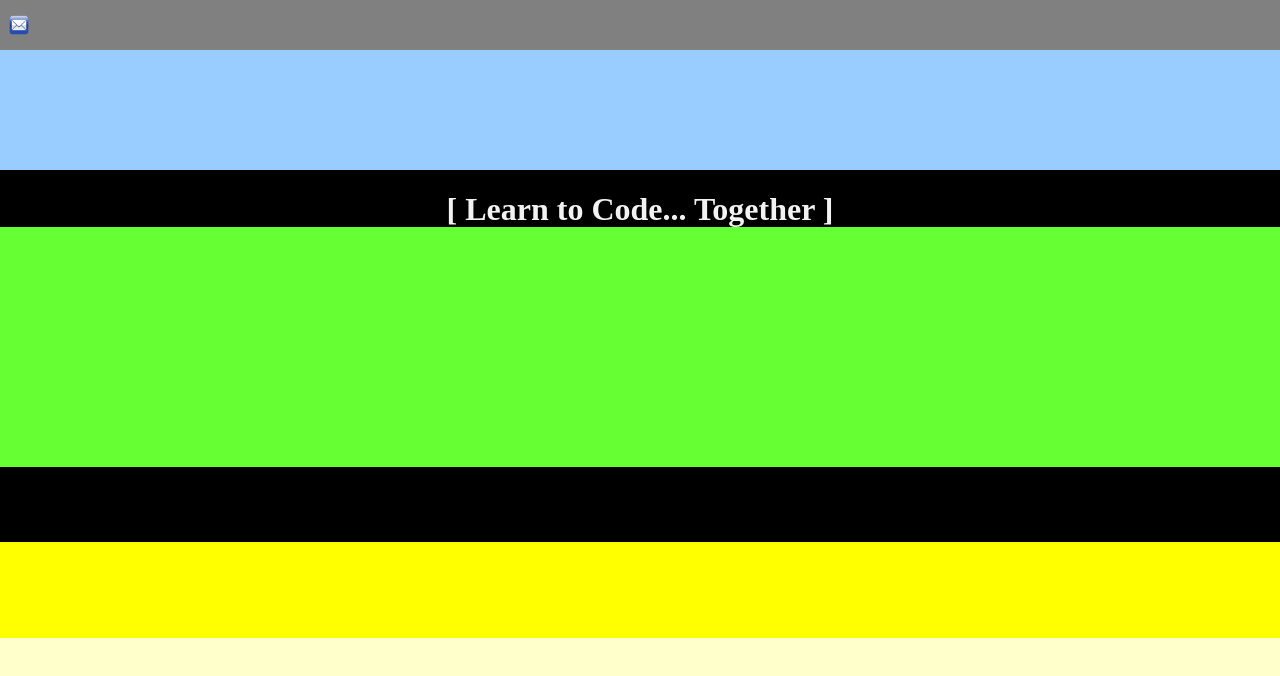
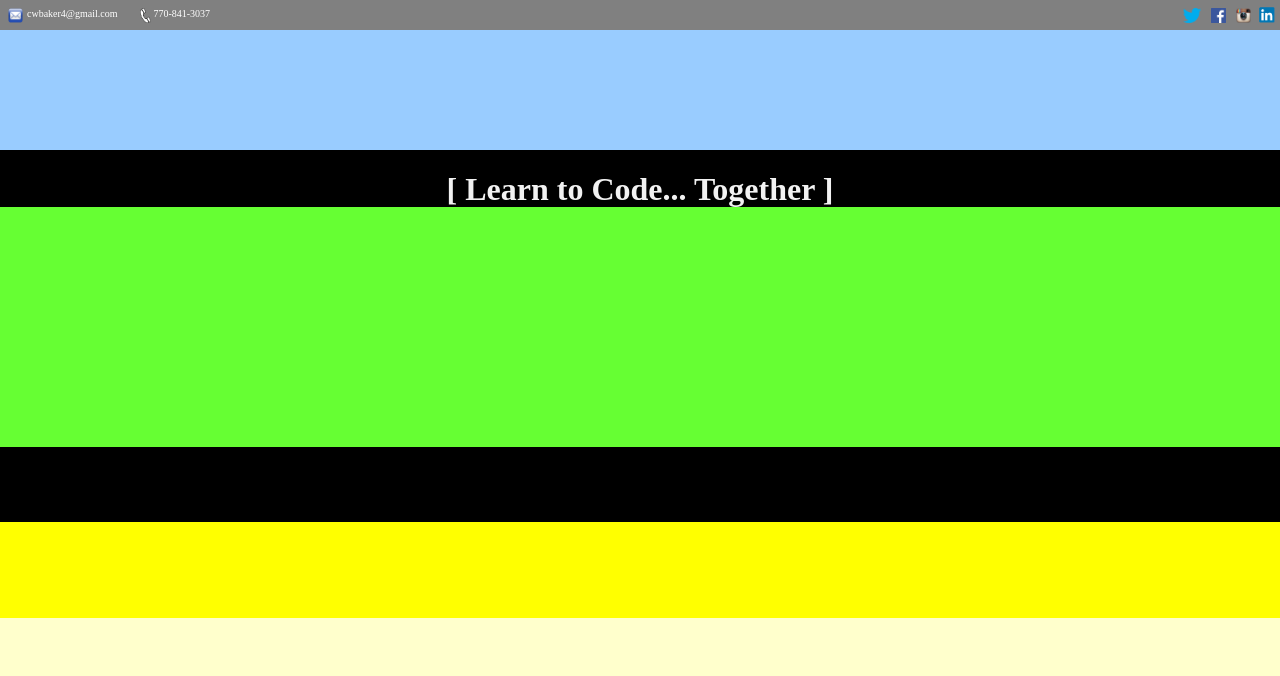
Before and after one commit to christov44/Portfolio_Baker, a plain HTML site: page Portfolio2.html in a window 1280 px wide. Shown: the top 676 px of the page. Drawn offline with Linux system fonts and the light colour scheme.

Commit message:
finished the top bar with contact info on the left and social media images on the left

```diff
--- a/Portfolio2.html
+++ b/Portfolio2.html
@@ -8,11 +8,22 @@
 	</head>
 
 	<body>
-		<div class="top_bar"> <!-- creating the top bar that will contain social media things -->
-			<span class="helper_container">  </span>
-			<img src="email2.png" />
-				<!-- <a href="mailto:cwbaker4@gmail.com">cwbaker4@gmail.com</a> -->
-				<!-- </div> my old div -->
+		<div class="top_bar"> <!-- creating the top bar that will contain contact info and social media links -->
+
+			<div class="left_block">
+				<span class="helper_container">  </span>
+				<span class="email"> <img src="email2.png" /> <a href="mailto:cwbaker4@gmail.com">cwbaker4@gmail.com</a> </span>
+				<span class="phone"> <img src="phone.png" />770-841-3037 </span>
+			</div>
+
+			<div class="right_block">
+				<span class="helper_container">  </span>
+				<span class="twitter"> <a href="https://www.twitter.com" target="_blank"> <img src="twitter.png" />  </a> </span>
+				<span class="facebook"> <a href="https://www.facebook.com" target="_blank"> <img src="fb.png" /> </a> </span>
+				<span class="instagram"> <a href="https://www.instagram.com" target="_blank"> <img src="instagram.png" /> </a> </span>
+				<span class="linkedin"> <a href="https://www.linkedin.com" target="_blank"> <img src="linkedin.png" /> </a> </span>
+			</div>
+
 		</div>
 
 		<div class="page_title_bar"> <!-- creating the title bar that will move while scrolling down the page -->
--- a/css/style2.css
+++ b/css/style2.css
@@ -7,10 +7,29 @@ body {
 }
 
 .top_bar {
-	height: 50px;
+	height: 30px;
 	width: 100%;
 	margin: 0px;
 	background-color: #808080;
+	color: white;
+	font-family: "Times New Roman", serif;
+	font-size: 10px;
+}
+
+.left_block {
+	display: inline-block;
+	height: 100%;
+	width: 50%;
+	margin: 0px;
+}
+
+.right_block {
+	display:inline-block;
+	text-align: right;
+	float: right;
+	height: 100%;
+	width: 50%;
+	margin: 0px;
 }
 
 .helper_container { /* created this so we can vertically center images/text within the parent bars, see http://stackoverflow.com/questions/7273338/how-to-vertically-align-an-image-inside-div for explanation */
@@ -19,10 +38,54 @@ body {
 	vertical-align: middle;
 }
 
-.top_bar img {
-	height: 20px;
+.top_bar .left_block img {
+	height: 15px;
 	padding-left: 5px;
+	padding-right: 2px;
 	vertical-align: middle;
+}
+
+.top_bar .right_block img { /* modifying the social media images sizes */
+	height: 15px;
+	padding-left: 5px;
+	padding-right: 2px;
+	vertical-align: middle;
+}
+
+.top_bar .right_block .linkedin img { /* modifying the height of the linkedin image specifically since it seems to have its own padding */
+	height: 22px;
+	padding-left: 1px;
+}
+
+/* .facebook img {
+	padding-left: 5px;
+	padding-right: 10px;
+} */
+
+.top_bar a { /* styling the top bar's text */
+	font-family: "Times New Roman", serif;
+	font-size: 10px;
+}
+
+.top_bar a:link { /* styling the top bar's unvisited links */
+	color: white;
+	text-decoration: none;
+}
+
+.top_bar a:visited { /* styling the top bar's visited links */
+	color: #ff3300;
+}
+
+.top_bar a:hover {  /* styling the top bar's links when hovered over */
+	text-decoration: underline;
+}
+
+.email {
+	padding-right: 15px;
+}
+
+.facebook img {
+	padding-right: 20px;
 }
 
 .page_title_bar {
```
Also changed, not shown: instagram.png (added), linkedin.png (added).
